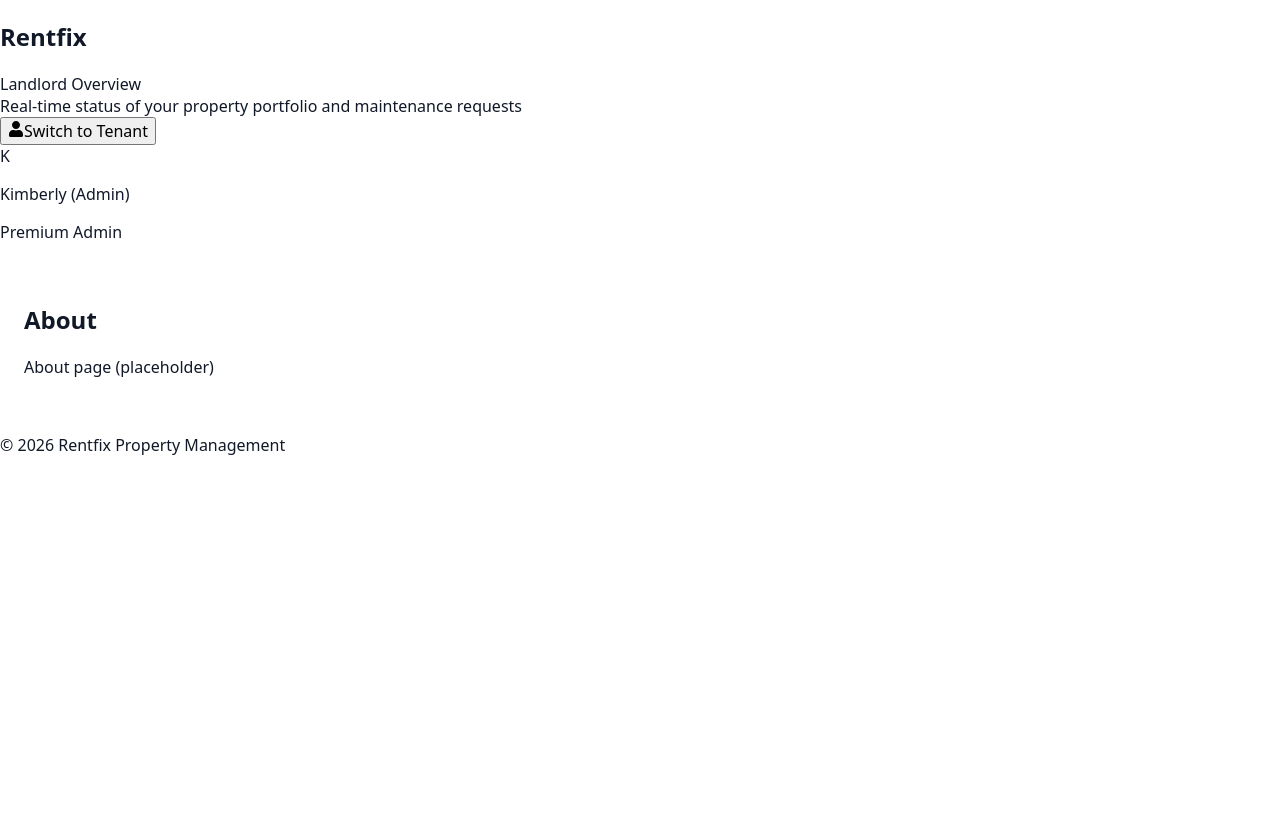
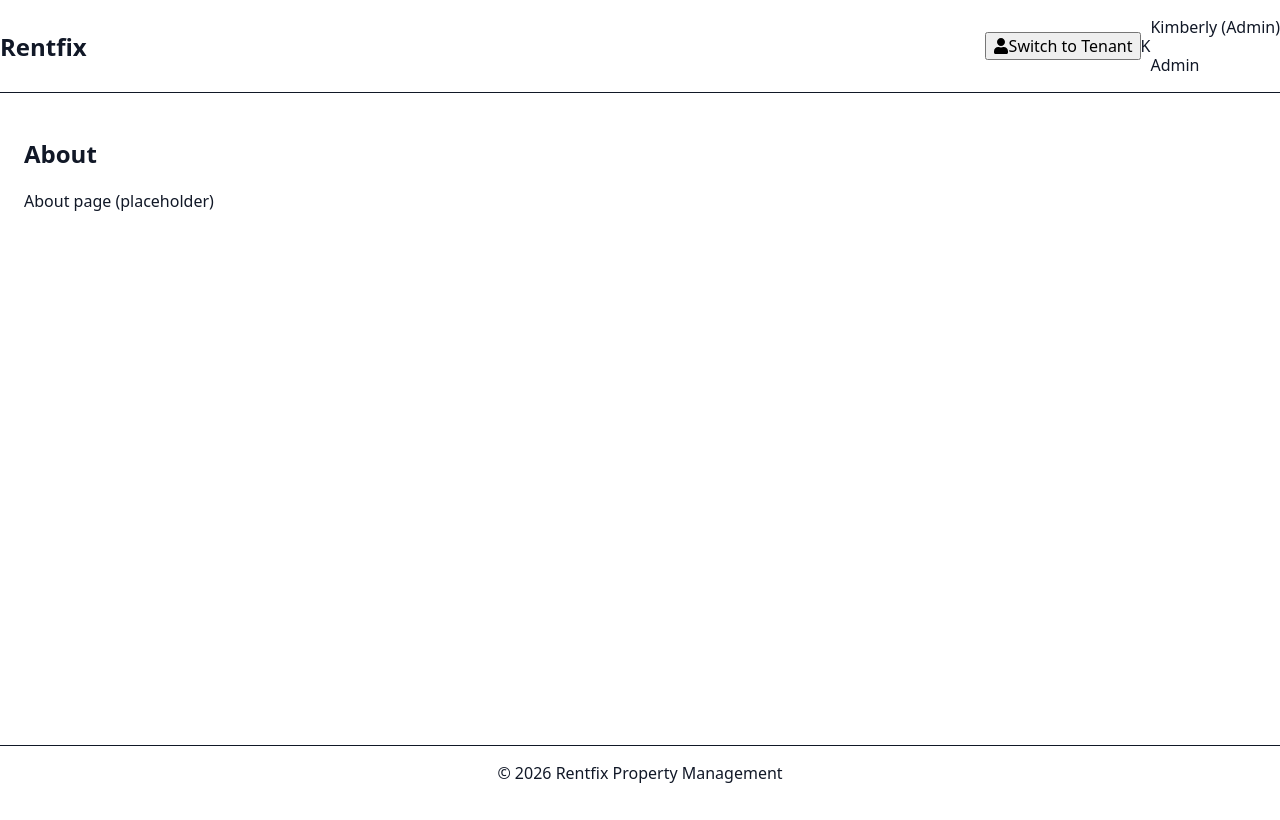
Before and after one commit to ronnyabuto/rentfix, a React (Vite) app: page /about in a window 1280 px wide. Built offline with nearby package versions, Linux system fonts and the light colour scheme.

Commit message:
project update

```diff
--- a/package.json
+++ b/package.json
@@ -20,10 +20,13 @@
     "@types/react": "^19.2.5",
     "@types/react-dom": "^19.2.3",
     "@vitejs/plugin-react": "^5.1.1",
+    "autoprefixer": "^10.4.23",
     "eslint": "^9.39.1",
     "eslint-plugin-react-hooks": "^7.0.1",
     "eslint-plugin-react-refresh": "^0.4.24",
     "globals": "^16.5.0",
+    "postcss": "^8.5.6",
+    "tailwindcss": "^4.1.18",
     "vite": "^7.2.4"
   }
 }
--- /dev/null
+++ b/postcss.config.js
@@ -0,0 +1,6 @@
+export default {
+    plugins: {
+        tailwindcss: {},
+        autoprefixer: {},
+    },
+}
--- a/src/components/common/Navbar.jsx
+++ b/src/components/common/Navbar.jsx
@@ -15,9 +15,6 @@ const Navbar = () => {
           <div className="flex items-center">
             <div className="flex-shrink-0 flex items-center">
               <h1 className="text-2xl font-bold text-blue-600">Rentfix</h1>
-              <span className="ml-2 text-sm text-gray-500">
-                {isTenant ? 'Tenant Portal' : 'Landlord Overview'}
-              </span>
             </div>
 
             <div className="hidden md:ml-6 md:flex md:space-x-8">
@@ -46,9 +43,7 @@ const Navbar = () => {
                   </Link>
                 </>
               ) : (
-                <span className="px-1 pt-1 text-sm font-medium text-gray-700">
-                  Real-time status of your property portfolio and maintenance requests
-                </span>
+                <span className="px-1 pt-1 text-sm font-medium text-gray-700"></span>
               )}
             </div>
           </div>
@@ -75,7 +70,7 @@ const Navbar = () => {
                   {currentUser?.fullName}
                 </p>
                 {!isTenant && (
-                  <p className="text-xs text-gray-500">Premium Admin</p>
+                  <p className="text-xs text-gray-500">Admin</p>
                 )}
               </div>
             </div>
--- a/src/index.css
+++ b/src/index.css
@@ -1,3 +1,7 @@
+@tailwind base;
+@tailwind components;
+@tailwind utilities;
+
 /* src/index.css - combined simple styles for Rentfix */
 
 /* ---------- Base ---------- */
--- a/src/router/AppRouter.jsx
+++ b/src/router/AppRouter.jsx
@@ -16,9 +16,11 @@ import RoleRoute from "./RoleRoute.jsx";
 export default function AppRouter() {
   return (
     <Routes>
+      {/* Public pages (No Layout) */}
+      <Route path="/" element={<Home />} />
+
       <Route element={<MainLayout />}>
-        {/* Public pages */}
-        <Route path="/" element={<Home />} />
+        {/* About Page */}
         <Route path="/about" element={<About />} />
 
         {/* Tenant routes */}
--- /dev/null
+++ b/tailwind.config.js
@@ -0,0 +1,11 @@
+/** @type {import('tailwindcss').Config} */
+export default {
+    content: [
+        "./index.html",
+        "./src/**/*.{js,ts,jsx,tsx}",
+    ],
+    theme: {
+        extend: {},
+    },
+    plugins: [],
+}
```
Also changed, not shown: 1 other file (tests, documents, lock files or other folders).
